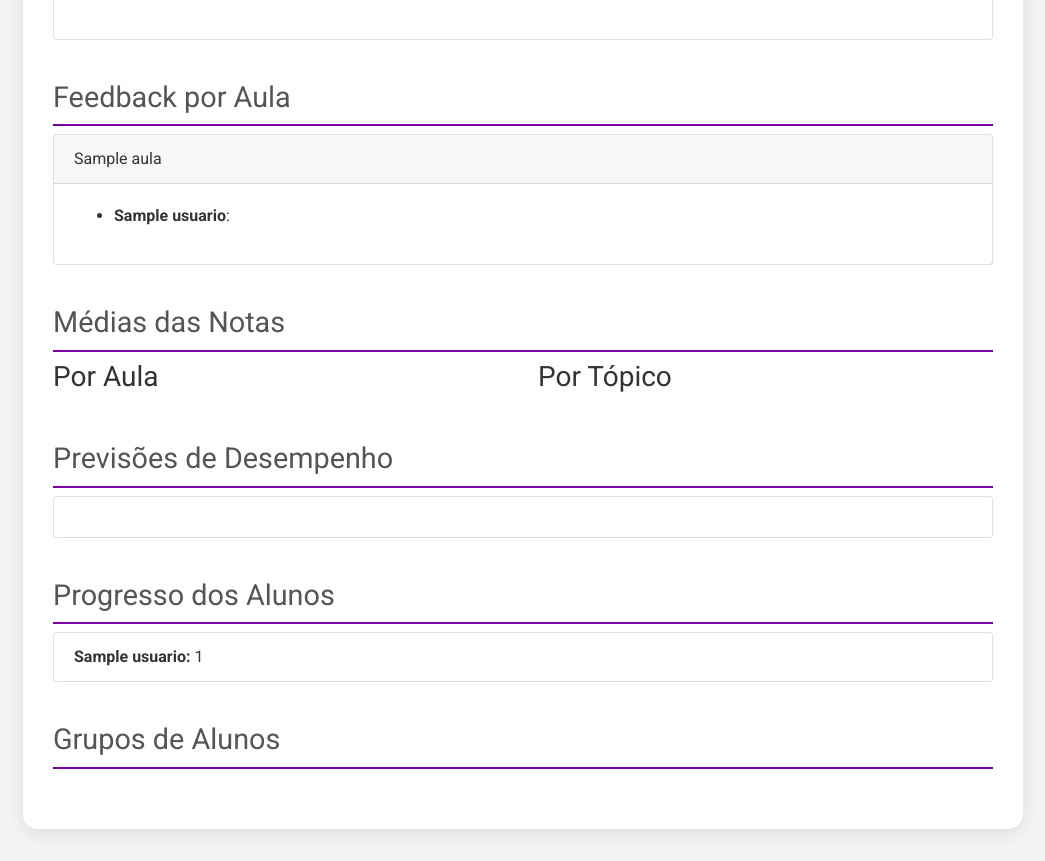
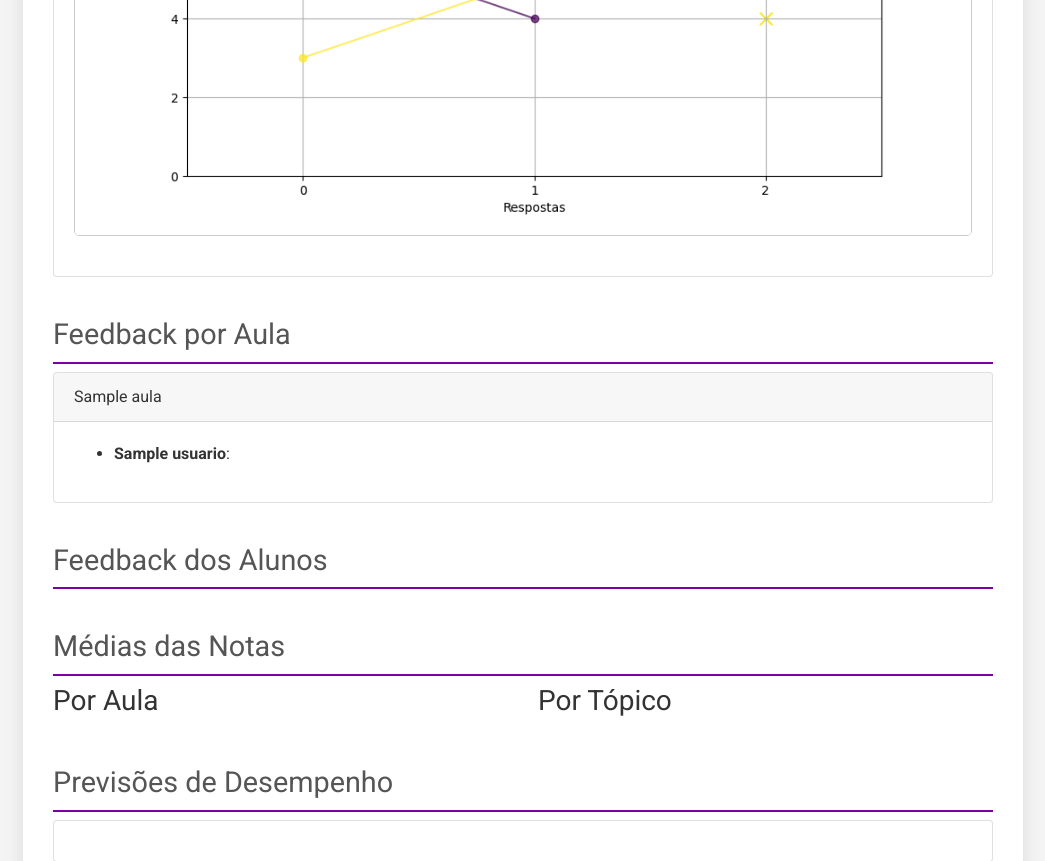
Before and after one commit to allanlealluz/C2W-SAMSUNG_Project, a Flask app: page /dashboard_professor/feedbacks in a window 1280 px wide. Shown: the part 633-1494 px from the top of the page, without its empty margins (117-1162 px from the left). Run offline with Flask 3, Linux system fonts and the light colour scheme; the visitor is signed in with stand-in values (Sample User, id 1); tables that the repository leaves empty hold one stand-in row (values such as "Sample post"); some libraries are stand-ins or nearby versions.

Commit message:
changes 02/11 1

```diff
--- a/routes/teacher_routes.py
+++ b/routes/teacher_routes.py
@@ -15,11 +15,12 @@
 from sklearn.cluster import KMeans
 import sqlite3
 from collections import defaultdict
+import os
 
 teacher_bp = Blueprint('teacher', __name__)
 
 ALLOWED_EXTENSIONS = {'pdf', 'doc', 'docx', 'txt'}
-UPLOAD_FOLDER = "mysite/static/uploads"
+UPLOAD_FOLDER = os.path.join('static', 'uploads')
 
 def allowed_file(filename):
     return '.' in filename and filename.rsplit('.', 1)[1].lower() in ALLOWED_EXTENSIONS
@@ -166,7 +167,6 @@
                         if topico:
                             notas_por_topico[topico].append(nota)
 
-
             medias_por_aula = {aula_id: (sum(notas) / len(notas)) if notas else 0
                                for aula_id, notas in notas_por_aula.items()}
             medias_por_topico = {topico: (sum(notas) / len(notas)) if notas else 0
@@ -239,6 +239,7 @@
                 grupos={}
             )
     return redirect(url_for('auth.login'))
+
 def classificar_aluno(notas):
     media_nota = np.mean(notas) if notas else 0
     if media_nota < 5:
--- a/templates/feedbacks_professor.html
+++ b/templates/feedbacks_professor.html
@@ -36,7 +36,7 @@
             <div class="card mb-4">
                 <div class="card-body">
                     <h2 class="card-title">Gráfico de Progresso dos Alunos</h2>
-                    <img src="{{ plot_respostas_url }}" alt="Gráfico de Progresso dos Alunos" class="img-fluid">
+                    <img src="{{ url_for('static', filename='images/performance_plot.png') }}" alt="Gráfico de Progresso dos Alunos" class="img-fluid">
                 </div>
             </div>
         </section>
@@ -61,6 +61,14 @@
             </div>
             {% endfor %}
         </section>
+        <div>
+            <h2>Feedback dos Alunos</h2>
+            <ul>
+                {% for linha in feedback_texto %}
+                    <li>{{ linha }}</li>
+                {% endfor %}
+            </ul>
+        </div>
 
         <!-- Seção para a Média das Notas por Aula e Tópico -->
         <section class="mt-4">
```
Also changed, not shown: utils.py (+4 -4 lines), static/images/Performance.png, static/images/cluster_plot.png, static/images/performance_by_topic_plot.png, static/images/performance_plot.png.
